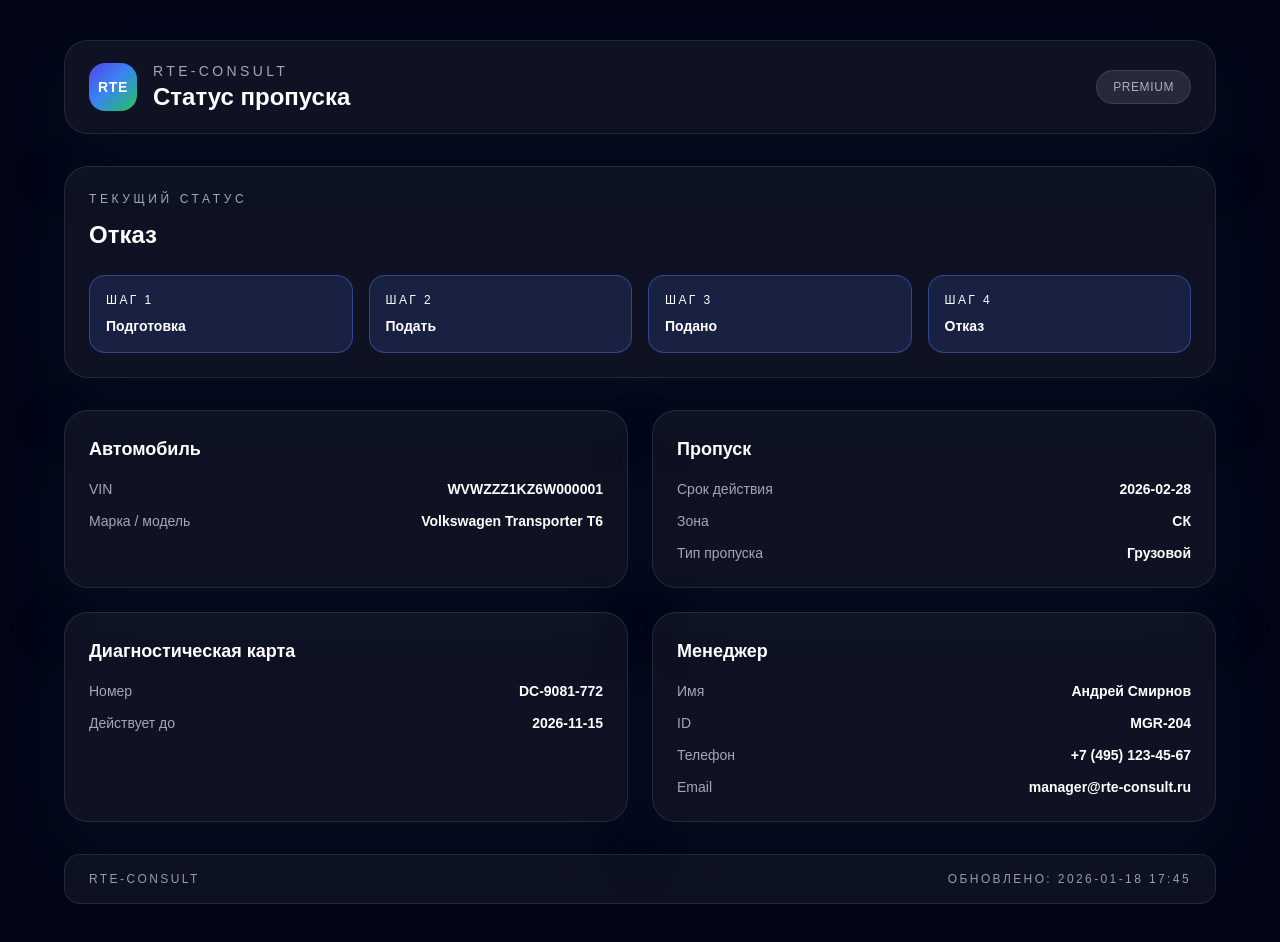
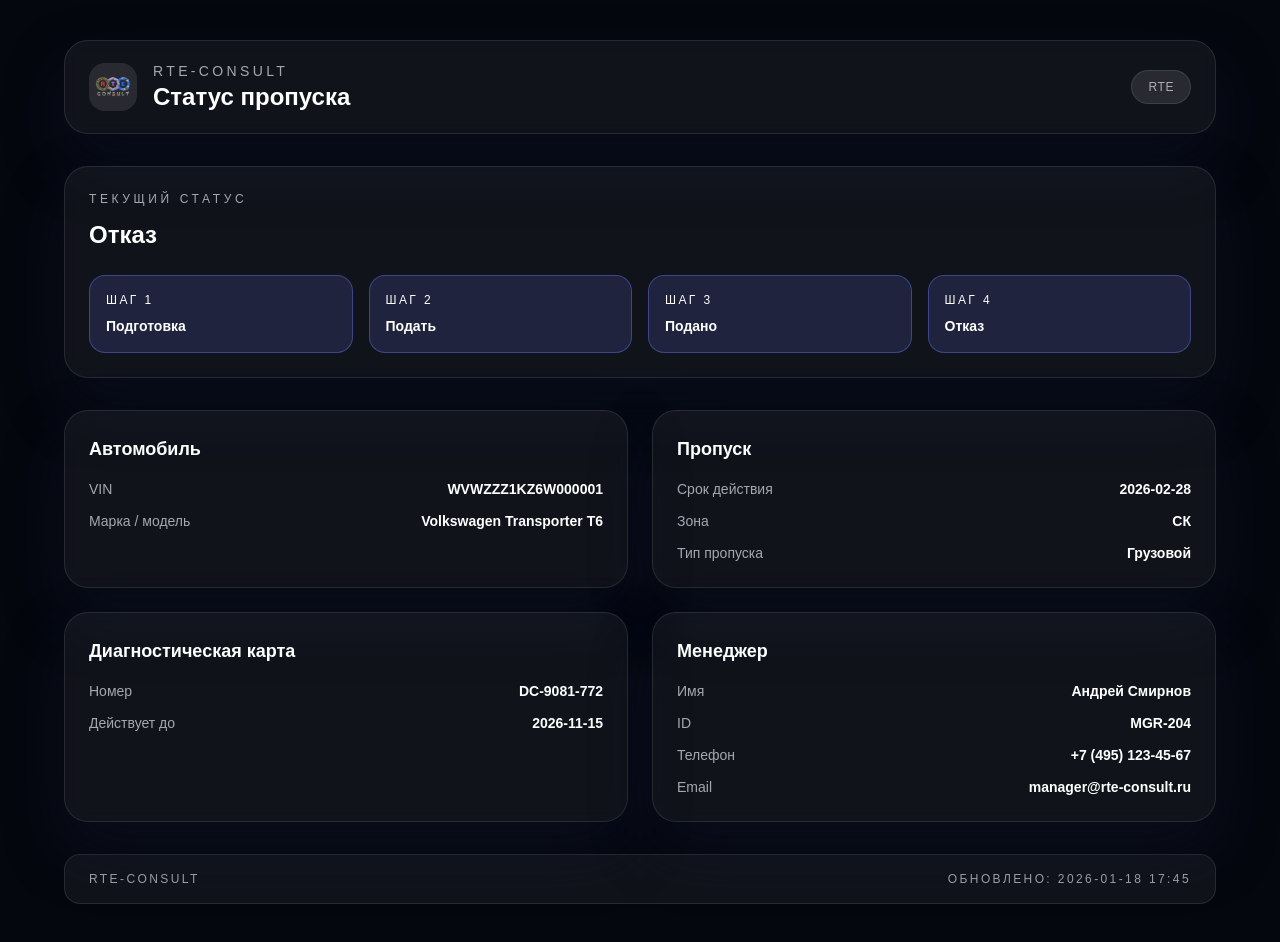
Before and after one commit to teddy1589-glitch/trackerpass, a Next.js app: page /track/demo in a window 1280 px wide. Built offline with nearby package versions, Linux system fonts and the light colour scheme.

Commit message:
style: apply logo branding

```diff
--- a/app/api/webhook/amo/route.ts
+++ b/app/api/webhook/amo/route.ts
@@ -2,6 +2,7 @@
 import { AmoCRMClient } from "@/lib/amocrm";
 import { getOrderByLeadId, upsertOrder } from "@/lib/db";
 import { calcPermitReadyAt, resolvePermitType } from "@/lib/deadline";
+import { generateCarImage } from "@/lib/openai";
 
 interface AmoWebhookEvent {
   leads?: {
@@ -145,6 +146,24 @@
     ),
   );
 
+  if (carInfo.brand_model && !carInfo.image_url) {
+    try {
+      const imageUrl = await generateCarImage(String(carInfo.brand_model));
+      carInfo.image_url = imageUrl;
+      await upsertOrder({
+        amo_lead_id: lead.id,
+        status_id: lead.status_id,
+        status_label: lead.name,
+        car_info: carInfo,
+        permit_info: permitInfo,
+        manager_contact: managerContact,
+      });
+      console.log("Webhook: image generated", imageUrl);
+    } catch (error) {
+      console.error("Webhook: image generation failed", error);
+    }
+  }
+
   if (shouldCreateLink && saved?.hash_slug && !hasExistingSlug) {
     const base = process.env.TRACK_BASE_URL ?? "http://89.44.86.30:3000/track";
     const link = `${base}/${saved.hash_slug}`;
--- a/app/globals.css
+++ b/app/globals.css
@@ -1,9 +1,12 @@
 @import "tailwindcss";
 
 :root {
-  --background: #020617;
-  --foreground: #e2e8f0;
-  --brand: #5b7cff;
+  --background: #05070f;
+  --foreground: #eef2ff;
+  --brand: #6c7dff;
+  --brand-red: #ff4d5a;
+  --brand-purple: #9c6bff;
+  --brand-blue: #3b82f6;
   --brand-muted: rgba(226, 232, 240, 0.7);
   --card-shadow: 0 28px 60px rgba(15, 23, 42, 0.45);
   --accent-success: #10b981;
@@ -29,7 +32,12 @@
 }
 
 .bg-brand-gradient {
-  background: linear-gradient(135deg, #4f46e5, #3b82f6 45%, #22c55e);
+  background: linear-gradient(
+    135deg,
+    var(--brand-red),
+    var(--brand-purple) 45%,
+    var(--brand-blue)
+  );
 }
 
 .shadow-premium {
--- a/app/track/[slug]/page.tsx
+++ b/app/track/[slug]/page.tsx
@@ -102,13 +102,47 @@
         />
 
         <div className="grid gap-6 lg:grid-cols-2">
-          <InfoCard title="Автомобиль">
-            <FieldRow label="VIN" value={toDisplayValue(carInfo.vin)} />
-            <FieldRow
-              label="Марка / модель"
-              value={toDisplayValue(carInfo.brand_model)}
-            />
-          </InfoCard>
+          <section className="rounded-3xl border border-white/10 bg-white/5 p-6 shadow-premium backdrop-blur">
+            <div className="flex flex-col gap-6">
+              <div className="flex items-center justify-between">
+                <h2 className="text-lg font-semibold text-white">Автомобиль</h2>
+                {carInfo.image_url ? (
+                  <span className="rounded-full border border-white/10 bg-white/10 px-3 py-1 text-xs uppercase tracking-[0.2em] text-brand-muted">
+                    Фото
+                  </span>
+                ) : null}
+              </div>
+              {carInfo.image_url ? (
+                <div className="overflow-hidden rounded-2xl border border-white/10 bg-white/10">
+                  {/* eslint-disable-next-line @next/next/no-img-element */}
+                  <img
+                    src={String(carInfo.image_url)}
+                    alt="Изображение автомобиля"
+                    className="h-56 w-full object-cover"
+                  />
+                </div>
+              ) : (
+                <div className="flex h-56 items-center justify-center rounded-2xl border border-dashed border-white/10 text-sm text-brand-muted">
+                  Фото автомобиля будет добавлено
+                </div>
+              )}
+              <div className="space-y-3 text-sm text-brand-muted">
+                <FieldRow label="VIN" value={toDisplayValue(carInfo.vin)} />
+                <FieldRow
+                  label="Марка / модель"
+                  value={toDisplayValue(carInfo.brand_model)}
+                />
+                <FieldRow
+                  label="Диагностическая карта"
+                  value={toDisplayValue(carInfo.diagnostic_card)}
+                />
+                <FieldRow
+                  label="Действует до"
+                  value={toDisplayValue(carInfo.diagnostic_card_valid_until)}
+                />
+              </div>
+            </div>
+          </section>
 
           <InfoCard title="Пропуск">
             <FieldRow
@@ -126,17 +160,6 @@
             />
           </InfoCard>
 
-          <InfoCard title="Диагностическая карта">
-            <FieldRow
-              label="Номер"
-              value={toDisplayValue(carInfo.diagnostic_card)}
-            />
-            <FieldRow
-              label="Действует до"
-              value={toDisplayValue(carInfo.diagnostic_card_valid_until)}
-            />
-          </InfoCard>
-
           <InfoCard title="Менеджер">
             <FieldRow label="Имя" value={toDisplayValue(managerInfo.name)} />
             <FieldRow label="ID" value={toDisplayValue(managerInfo.id)} />
--- a/app/track/demo/page.tsx
+++ b/app/track/demo/page.tsx
@@ -13,6 +13,8 @@
       brand_model: "Volkswagen Transporter T6",
       diagnostic_card: "DC-9081-772",
       diagnostic_card_valid_until: "2026-11-15",
+      image_url:
+        "https://images.unsplash.com/photo-1503376780353-7e6692767b70?auto=format&fit=crop&w=1400&q=80",
     },
     permit_info: {
       pass_expiry: "2026-02-28",
--- a/components/tracker/BrandHeader.tsx
+++ b/components/tracker/BrandHeader.tsx
@@ -1,9 +1,16 @@
+import Image from "next/image";
+
 export function BrandHeader() {
   return (
     <header className="flex w-full items-center justify-between rounded-3xl border border-white/10 bg-white/5 px-6 py-5 shadow-premium backdrop-blur">
       <div className="flex items-center gap-4">
-        <div className="flex h-12 w-12 items-center justify-center rounded-2xl bg-brand-gradient text-sm font-semibold tracking-wider text-white shadow-brand">
-          RTE
+        <div className="flex h-12 w-12 items-center justify-center overflow-hidden rounded-2xl bg-white/10 shadow-brand">
+          <Image
+            src="/logo.png"
+            alt="RTE-Consult"
+            width={40}
+            height={40}
+          />
         </div>
         <div>
           <p className="text-sm uppercase tracking-[0.24em] text-brand-muted">
@@ -15,7 +22,7 @@
         </div>
       </div>
       <span className="rounded-full border border-white/10 bg-white/10 px-4 py-2 text-xs font-medium uppercase tracking-wider text-brand-muted">
-        Premium
+        RTE
       </span>
     </header>
   );
--- /dev/null
+++ b/lib/openai.ts
@@ -0,0 +1,26 @@
+import OpenAI from "openai";
+
+const apiKey = process.env.OPENAI_API_KEY;
+
+if (!apiKey) {
+  throw new Error("OPENAI_API_KEY is not set");
+}
+
+const client = new OpenAI({ apiKey });
+
+export async function generateCarImage(modelName: string): Promise<string> {
+  const prompt = `Studio photo of a ${modelName}, side view, clean background, realistic lighting, premium style`;
+
+  const response = await client.images.generate({
+    model: "gpt-image-1",
+    prompt,
+    size: "1024x1024",
+  });
+
+  const url = response.data?.[0]?.url;
+  if (!url) {
+    throw new Error("OpenAI image URL is missing");
+  }
+
+  return url;
+}
--- a/package.json
+++ b/package.json
@@ -11,6 +11,7 @@
   "dependencies": {
     "isdayoff": "^1.0.1",
     "next": "16.1.2",
+    "openai": "^6.16.0",
     "pg": "^8.17.1",
     "react": "19.2.3",
     "react-dom": "19.2.3"
```
Also changed, not shown: public/logo.png (added), 1 other file (tests, documents, lock files or other folders).
